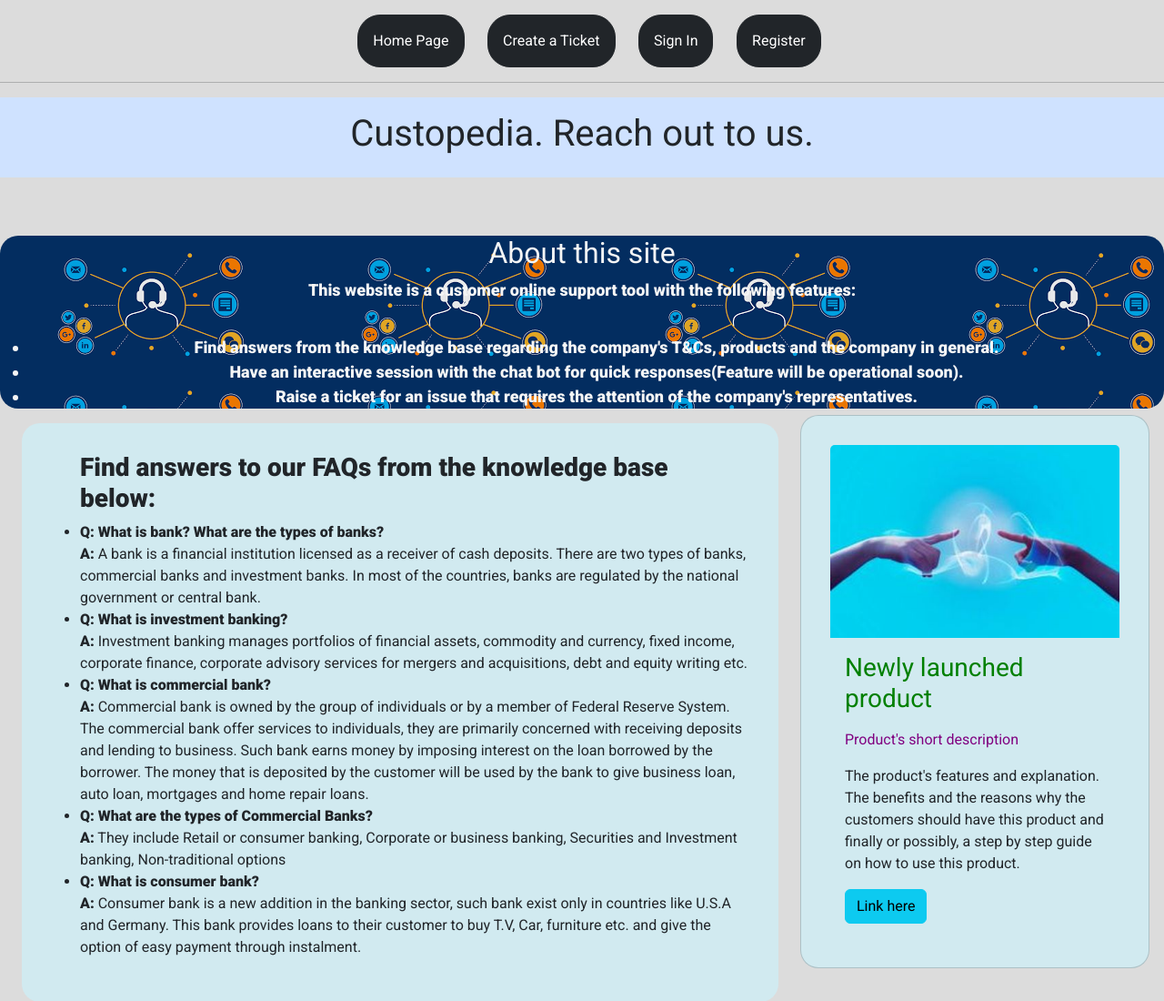
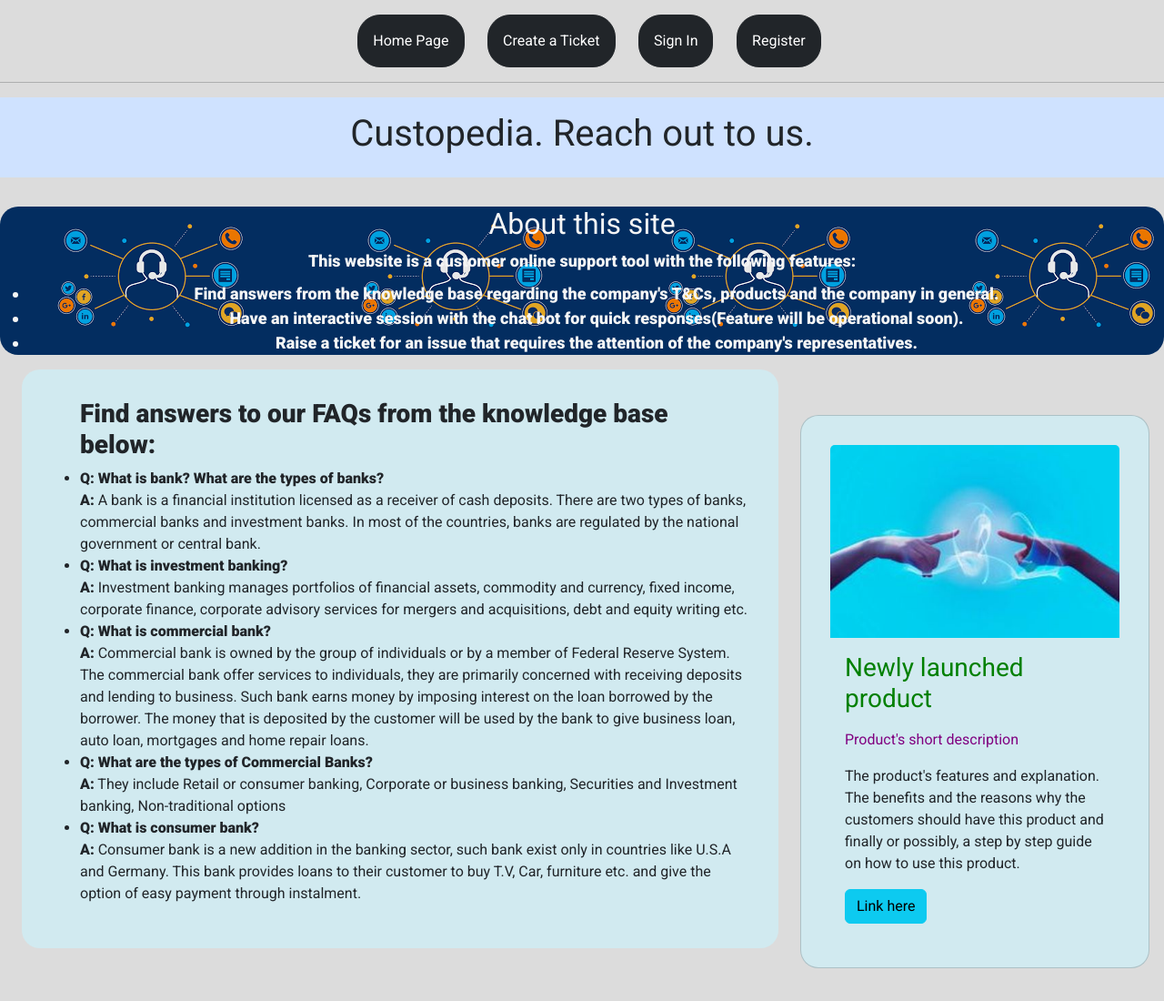
Before and after one commit to felixayot/custopedia, a Flask app: page / in a window 1280 px wide. Shown: the part 88-1188 px from the top of the page at 91% size. Run offline with Flask 3, Linux system fonts and the light colour scheme.

Commit message:
More style modification

```diff
--- a/app/templates/home.html
+++ b/app/templates/home.html
@@ -3,8 +3,8 @@
     <h1 style="text-align: center;">Custopedia. Reach out to us.</h1>
   </div>
   <div class="home-bg">
-    <h2 style="color: whitesmoke; margin-top: 2em;">About this site</h2><span style="color: whitesmoke; margin-top: 2em;">This website is a customer online support tool with the following features:</span>
-      <ul style="color: whitesmoke; margin-top: 2em;"><li>Find answers from the knowledge base regarding the company's T&Cs, products and the company in general.</li>
+    <h2 style="color: whitesmoke; margin-top: 1em;">About this site</h2><span style="color: whitesmoke; margin-top: 0.5em;">This website is a customer online support tool with the following features:</span>
+      <ul style="color: whitesmoke; margin-top: 0.5em;"><li>Find answers from the knowledge base regarding the company's T&Cs, products and the company in general.</li>
         <li>Have an interactive session with the chat bot for quick responses(Feature will be operational soon).</li>
         <li>Raise a ticket for an issue that requires the attention of the company's representatives.</li></ul>
   </div>
```
